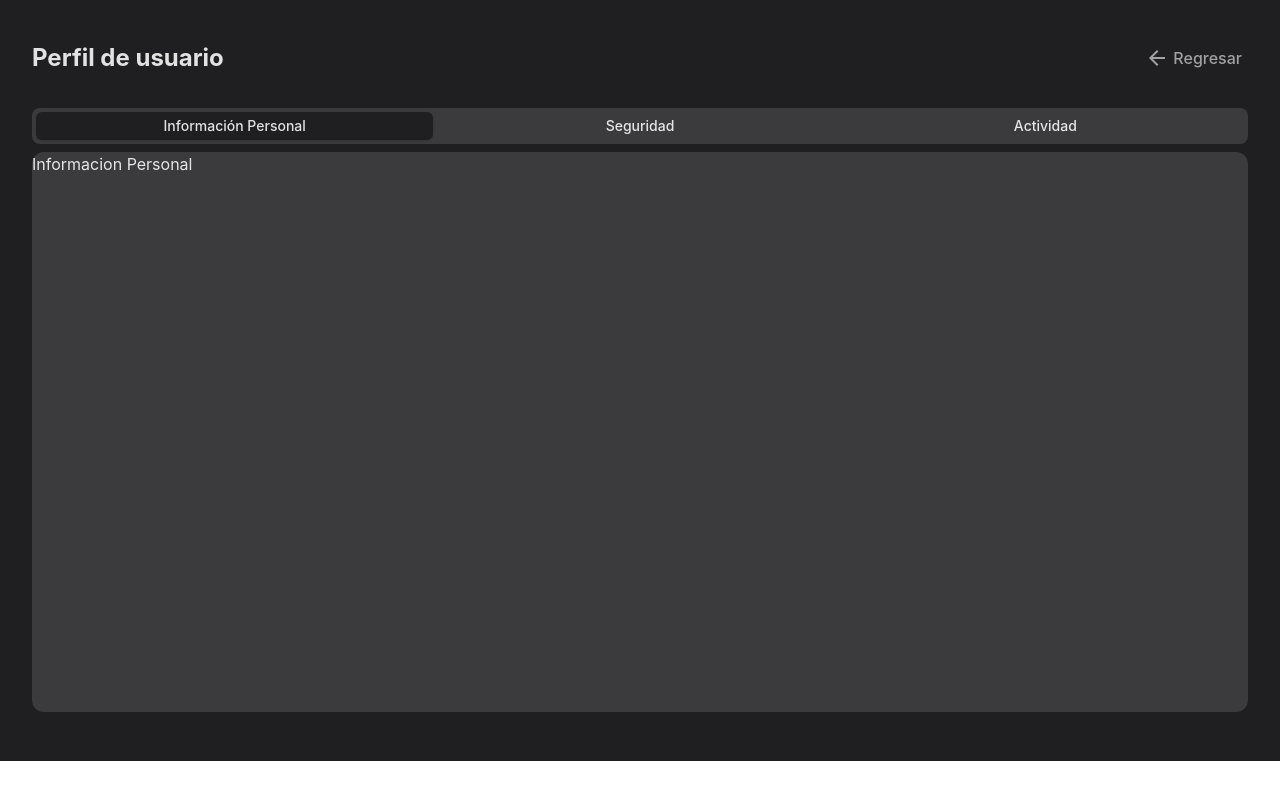
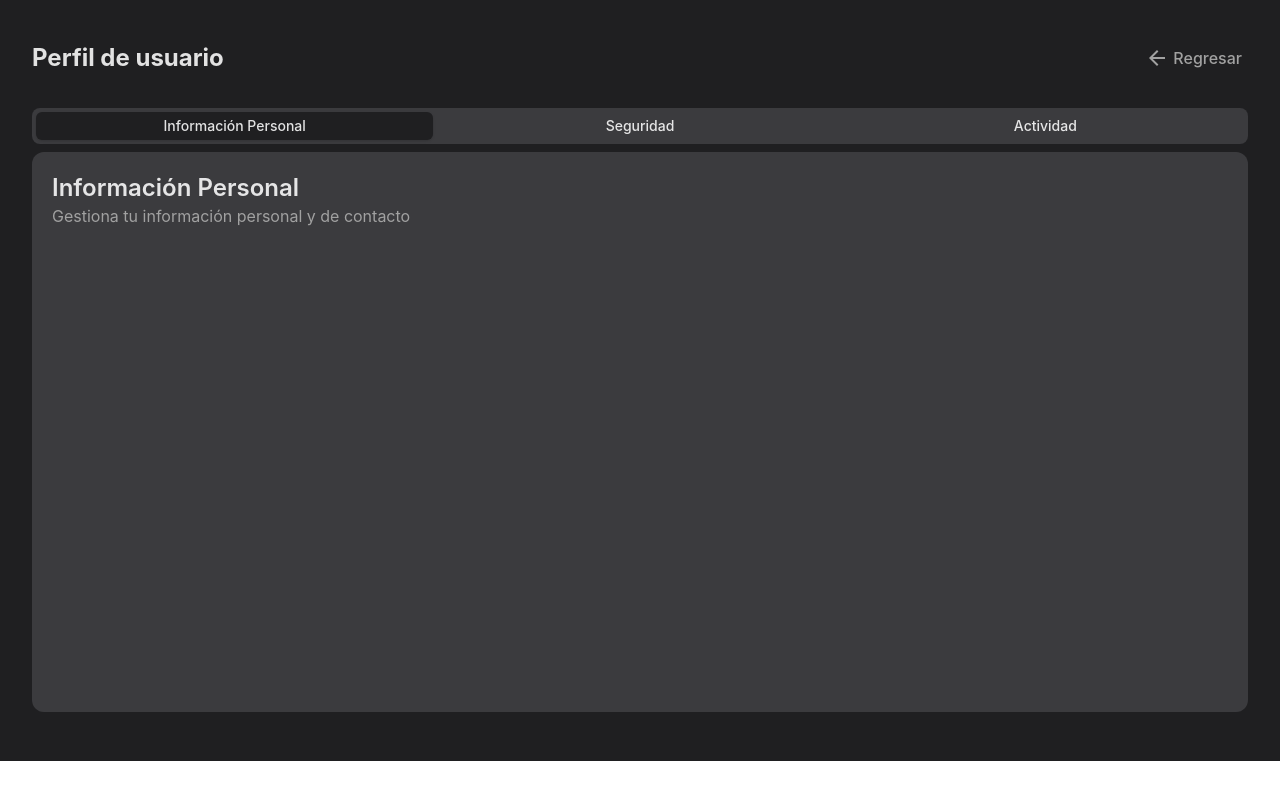
Before and after one commit to whatarelive/passwords-app-windows, a React (Vite) app: page /#/user/1214 in a window 1280 px wide. Built offline with nearby package versions, Linux system fonts and the light colour scheme.

Commit message:
Maquetacion inicial de la página UserInfo / Diseño final del componente UserCardTitle

```diff
--- a/src/components/user/UserActivityElement.tsx
+++ b/src/components/user/UserActivityElement.tsx
@@ -10,7 +10,7 @@ const UserActivityElement: FC<Props> = ({ activity }) => {
     <div className="bg-[#1f1f21] py-2 px-4">
         <div className="flex justify-between">
             <h3>
-                {activity.action}
+                { activity.action }
             </h3>
             <p>
                 { activity.date.toString() }
--- a/src/components/user/UserCardTitle.tsx
+++ b/src/components/user/UserCardTitle.tsx
@@ -7,11 +7,11 @@ interface Props {
 
 const UserCardTitle: FC<Props> = ({ title, subtitle }) => {
   return (
-    <div className="flex flex-col">
-        <h2 className="">
+    <div className="flex flex-col px-5 pt-5">
+      <h2 className="text-2xl font-semibold">
         { title }
       </h2>
-        <p className="">
+      <p className="text-neutral-400">
         { subtitle }
       </p>
     </div>
--- a/src/components/user/UserInfo.tsx
+++ b/src/components/user/UserInfo.tsx
@@ -1,9 +1,14 @@
+import UserCardTitle from "@/components/user/UserCardTitle";
+
 const UserInfo = () => {
   return (
     <div className="bg-[#3b3b3e] w-full h-[560px] rounded-xl">
-        <div className="opacity-100">
-            <h1>Informacion Personal</h1>
-        </div>
+      <UserCardTitle
+        title="Información Personal"
+        subtitle="Gestiona tu información personal y de contacto"
+      />
+
+
     </div>
   )
 }
--- a/src/components/user/UserSegurity.tsx
+++ b/src/components/user/UserSegurity.tsx
@@ -1,10 +1,12 @@
+import UserCardTitle from "@/components/user/UserCardTitle";
 
 const UserSegurity = () => {
   return (
     <div className="bg-[#3b3b3e] w-full h-[560px] rounded-xl">
-        <div className="opacity-100">
-            <h1>Seguridad</h1>
-        </div>
+       <UserCardTitle
+        title="Configuración de Seguridad"
+        subtitle="Gestiona tu contraseña y opciones de seguridad"
+      />
     </div>
   )
 }
```
Lines whose indentation alone changed are shown as unchanged.
